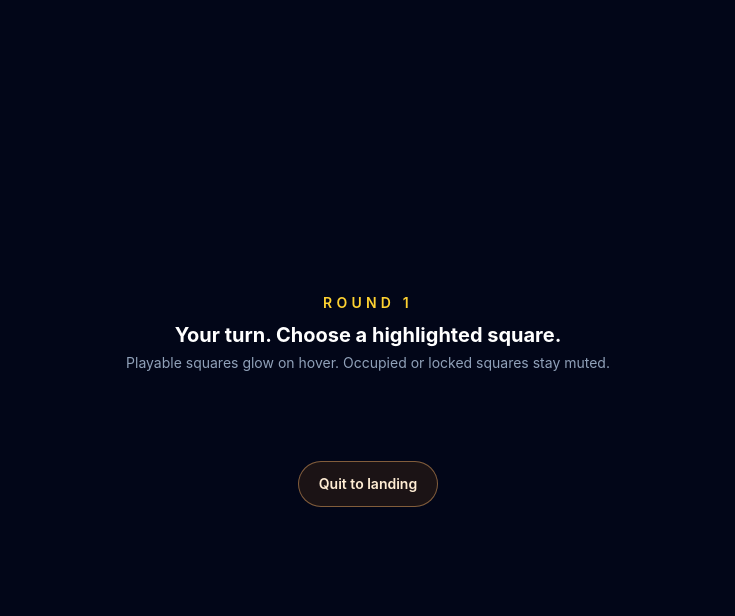
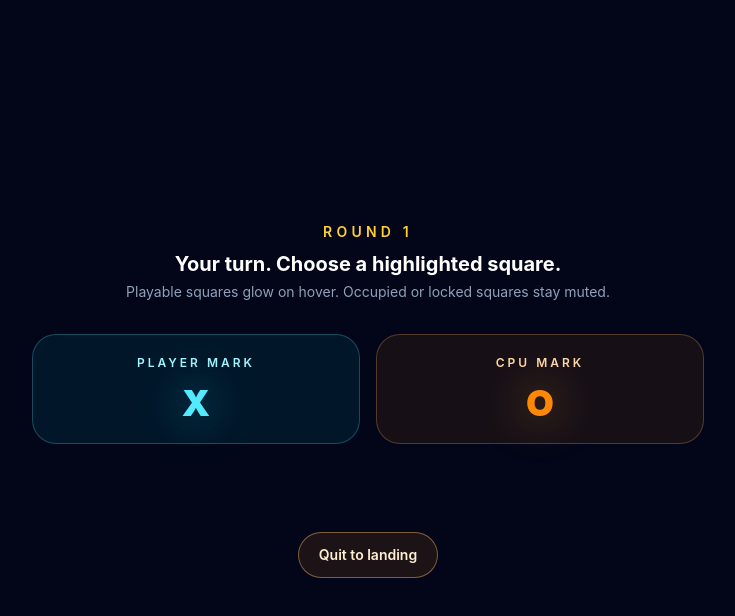
Before and after one commit to Axian-Inc/ai-tic-tac-toe-lab, a React (Vite) app: page / in a window 1280 px wide. Both pictures are taken after a click on the button "Play vs CPU". Shown: the top 616 px of the page, without its empty margins (272-1007 px from the left). Built offline with nearby package versions, Linux system fonts and the light colour scheme.

Commit message:
Fix TTT-75 Playwright mark selectors

```diff
--- a/context/current-work.md
+++ b/context/current-work.md
@@ -5,16 +5,25 @@ Date: 2026-03-17
 Track the single active Jira ticket and execution state so work is visible and uninterrupted.
 
 ## Active Ticket
-- Key: TTT-20
-- Summary: Implement Game module
+- Key: TTT-75
+- Summary: TTT-64 Playwright landing mark tests fail: landing UI controls missing (placeholder screen)
 - Status: IN QA
 
 ## Plan
-1. Await QA validation for the regression fix on `TTT-20`.
-2. If QA passes, transition `TTT-20` from `IN QA` to `In Review`.
-3. Keep `TTT-19` under observation separately while it remains in `In Review`.
+1. Await QA validation for the `TTT-75` selector fix.
+2. If QA passes, transition `TTT-75` from `IN QA` to `In Review`.
+3. Keep `TTT-20` under observation separately while it remains in `IN QA`.
 
 ## Progress Log
+- 2026-03-17 17:24 UTC - Reviewed `TTT-75`, confirmed the original placeholder-screen diagnosis is stale, and identified the real remaining gap: missing `player-mark` / `cpu-mark` selectors in the started-game view.
+- 2026-03-17 17:24 UTC - Transitioned Jira ticket `TTT-75` from `To Do` to `In Progress`.
+- 2026-03-17 17:25 UTC - Added explicit post-start mark display elements in `src/App.tsx` with `data-testid=\"player-mark\"` and `data-testid=\"cpu-mark\"`.
+- 2026-03-17 17:25 UTC - Validation passed: `npm run lint`, `npm run build`, and `npm run format:check`.
+- 2026-03-17 17:25 UTC - Added implementation evidence comment on Jira issue `TTT-75`.
+- 2026-03-17 17:25 UTC - Transitioned Jira ticket `TTT-75` from `In Progress` to `IN QA`.
+- 2026-03-17 17:30 UTC - Rebuilt the app for deployment and uploaded `dist/` to `s3://ttt-static-6e555da9` using `aws s3 sync dist s3://ttt-static-6e555da9 --delete`.
+- 2026-03-17 17:30 UTC - Created CloudFront invalidation `I7O5ABFVF1AZNI8A8NSNCDDG77` for distribution `EGW5O3MVJM73U`.
+- 2026-03-17 17:30 UTC - Verified the deployed site at `https://dh0s8gqynjyz6.cloudfront.net`; `curl -I` returned `HTTP/2 200` with `Last-Modified: Tue, 17 Mar 2026 17:30:24 GMT`.
 - 2026-03-17 15:59 UTC - Reviewed context, inspected the current dirty worktree, and confirmed the UI regression path in `src/App.tsx` / `src/game.ts`.
 - 2026-03-17 15:59 UTC - Reopened Jira ticket `TTT-20` from `IN QA` to `In Progress` to correct the broken implementation.
 - 2026-03-17 16:01 UTC - Fixed the game module/UI regression set: corrected CPU-opening turn state, added move-history tracking, restored deterministic CPU turns, and fixed `Quit to landing`.
@@ -36,4 +45,4 @@ Track the single active Jira ticket and execution state so work is visible and u
 - None.
 
 ## Next Action
-- Await QA validation on `TTT-20`; if it passes, move it from `IN QA` to `In Review`.
+- Await QA validation on `TTT-75`; if it passes, move it from `IN QA` to `In Review`.
--- a/context/deployment.md
+++ b/context/deployment.md
@@ -98,3 +98,13 @@ Date: 2026-03-17
 - Verification:
   - `curl -I https://dh0s8gqynjyz6.cloudfront.net` returned `HTTP/2 200`.
   - Response headers showed `Last-Modified: Tue, 17 Mar 2026 16:42:51 GMT`.
+
+Date: 2026-03-17
+- Deployed the `TTT-75` Playwright selector fix with the manual equivalent of the standard script because PowerShell was unavailable in the current Linux environment:
+  - Build command: `npm run build`
+  - Artifact upload command: `aws s3 sync dist s3://ttt-static-6e555da9 --delete`
+  - CloudFront invalidation command: `aws cloudfront create-invalidation --distribution-id EGW5O3MVJM73U --paths '/*'`
+  - CloudFront invalidation created: `I7O5ABFVF1AZNI8A8NSNCDDG77` for distribution `EGW5O3MVJM73U`.
+- Verification:
+  - `curl -I https://dh0s8gqynjyz6.cloudfront.net` returned `HTTP/2 200`.
+  - Response headers showed `Last-Modified: Tue, 17 Mar 2026 17:30:24 GMT`.
--- a/src/App.tsx
+++ b/src/App.tsx
@@ -285,6 +285,32 @@ function App() {
             )}
           </div>
 
+          <div className="grid w-full max-w-2xl gap-4 sm:grid-cols-2">
+            <section className="rounded-3xl border border-cyan-300/25 bg-cyan-400/8 p-5 text-center">
+              <p className="text-xs font-semibold tracking-[0.25em] text-cyan-200 uppercase">
+                Player Mark
+              </p>
+              <p
+                data-testid="player-mark"
+                className={`mt-3 text-4xl font-black ${getMarkClasses(session.playerMark)}`}
+              >
+                {session.playerMark}
+              </p>
+            </section>
+
+            <section className="rounded-3xl border border-orange-300/25 bg-orange-400/8 p-5 text-center">
+              <p className="text-xs font-semibold tracking-[0.25em] text-orange-200 uppercase">
+                CPU Mark
+              </p>
+              <p
+                data-testid="cpu-mark"
+                className={`mt-3 text-4xl font-black ${getMarkClasses(session.cpuMark)}`}
+              >
+                {session.cpuMark}
+              </p>
+            </section>
+          </div>
+
           <div className="grid grid-cols-3 gap-3">
             {gameState.board.map((cell, index) => {
               const uiState = getSquareUiState(cell, gameState.currentTurn, session.playerMark);
```
